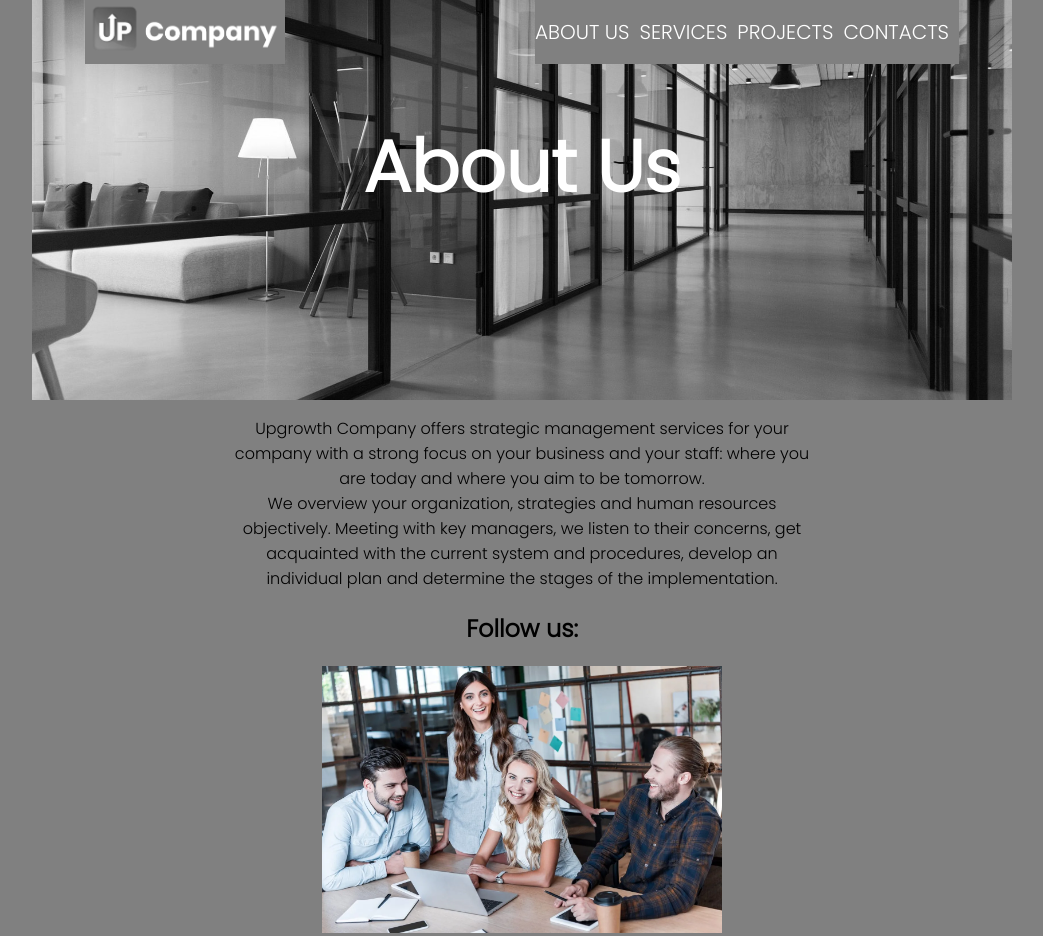
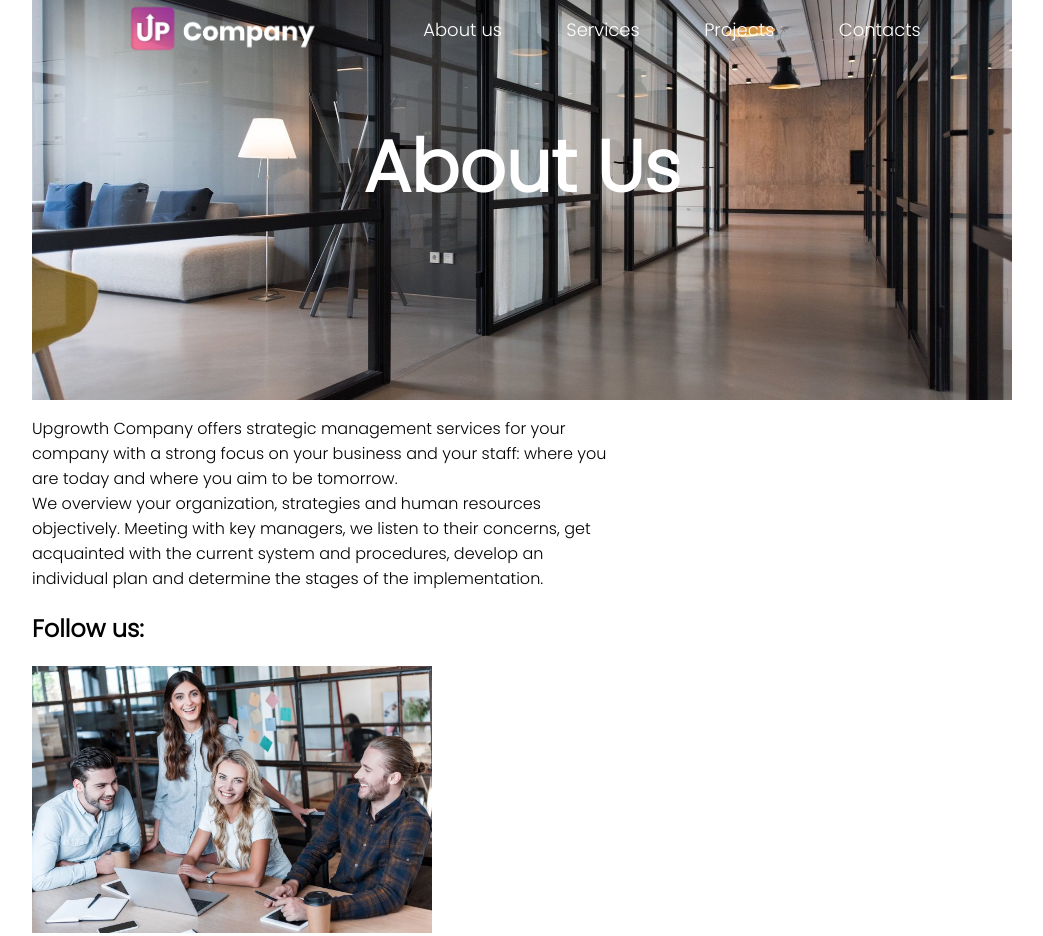
Before and after one commit to koldovsky/604-team-03, a plain HTML site: page about-us.html in a window 1280 px wide. Shown: the top 936 px of the page, without its empty margins (118-1161 px from the left). Drawn offline with Linux system fonts and the light colour scheme.

Commit message:
Get menu

```diff
--- a/about-us.html
+++ b/about-us.html
@@ -11,12 +11,14 @@
      <header id="home">
       <nav>
        <a href="index.html"><img class="banner" src="img/img-about-us/logoaboutus.webp" width="200" alt="logo"></a>
-        <div class="menu">
-            <a href="about-us.html">About us</a>
-            <a href="services.html">Services</a>
-            <a href="projects.html">Projects</a>
-            <a href="contacts.html">Contacts</a>
-        </div>
+       <nav>
+        <ul>
+            <li><a href="about-us.html">About us</a></li>
+            <li><a href="services.html">Services</a></li>
+            <li><a href="projects.html">Projects</a></li>
+            <li><a href="contacts.html">Contacts</a></li>
+        </ul>
+       </nav>
       </nav>
         <h1 class="title">About Us</h1>
      </header>
--- a/css/about-us.css
+++ b/css/about-us.css
@@ -5,11 +5,6 @@
     --header-color:white;
     --main-color: black;
 
-}
-
-*{
-    text-align: center;
-    background-color: grey;
 }
 
 body {
@@ -20,44 +15,64 @@ body {
 
 header nav {
     display: flex;
-    background-color: rgba(0, 0, 0, 0);
 }
 
 header nav .banner{
     background-color: rgba(0, 0, 0, 0);
 }
 
-header .menu {
-    display: flex;
-    justify-content: space-around;
-    align-items: center;
-    flex: 1;
-    margin-left: 250px;
-    font-size: 20px;
+header nav ul li {
+    list-style: none;
+    display: inline-block;
+    margin-left: 60px;
+    color: blueviolet;
+    font-family: "Poppins", sans-serif;
 }
 
-header .menu a {
+nav ul li::after {
     display: block;
-    color: var(--header-color);
-    text-transform: uppercase;
-    text-decoration: none;
-    margin-right: 10px;
+    content: "";
+    height: 2px;
+    width: 0%;
+    background-color: #be11e0;
+    transition: width 0.3s ease-in-out;
 }
 
-header .menu a:hover {
-    font-weight: bold;
+  nav ul li:hover {
+    color: plum;
 }
 
+  nav ul li:hover:after,
+  nav ul li:focus:after {
+    width: 50%;
+}
+
+nav ul li {
+    list-style: none;
+    display: inline-block;
+    margin-left: 60px;
+  }
+  nav ul li a {
+    text-decoration: none;
+    color: #fff;
+    font-size: 18px;
+  }
+
 #home{
-  background-image: url(../img/img-about-us/header-background-img.jpg);
+  background: linear-gradient(
+      0deg,
+      rgba(49, 49, 88, 0.767),
+      rgba(39, 39, 61, 0.644)
+  );
+  background-image:url(../img/img-about-us/header-background-img.jpg);
   min-height: 400px;
   background-size: cover;
   background-position: center;
   display: flex;
   align-items: center;
   flex-direction: column;
-  filter: grayscale(100%);
 }
+
 
 header .title{
   justify-content: center;
```
